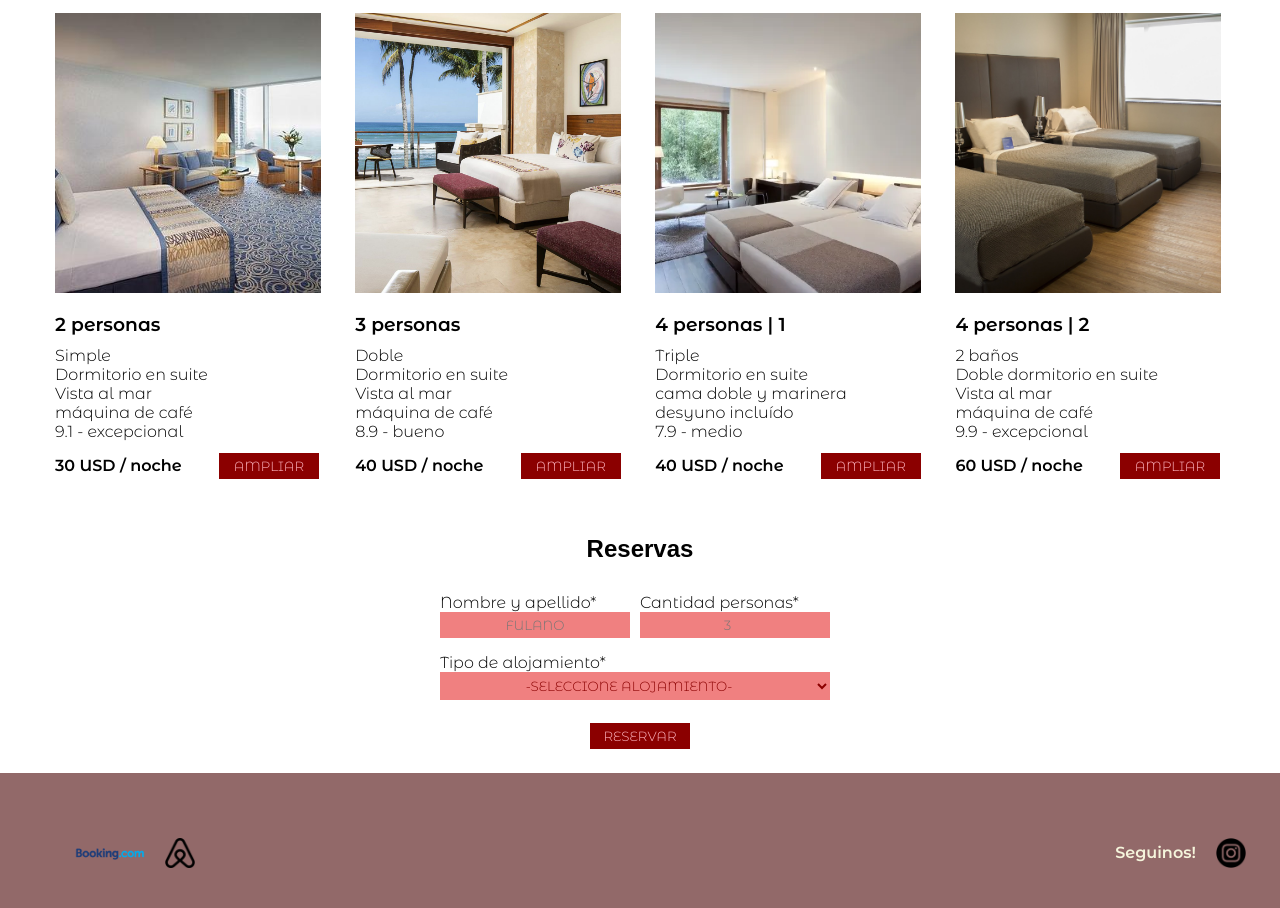
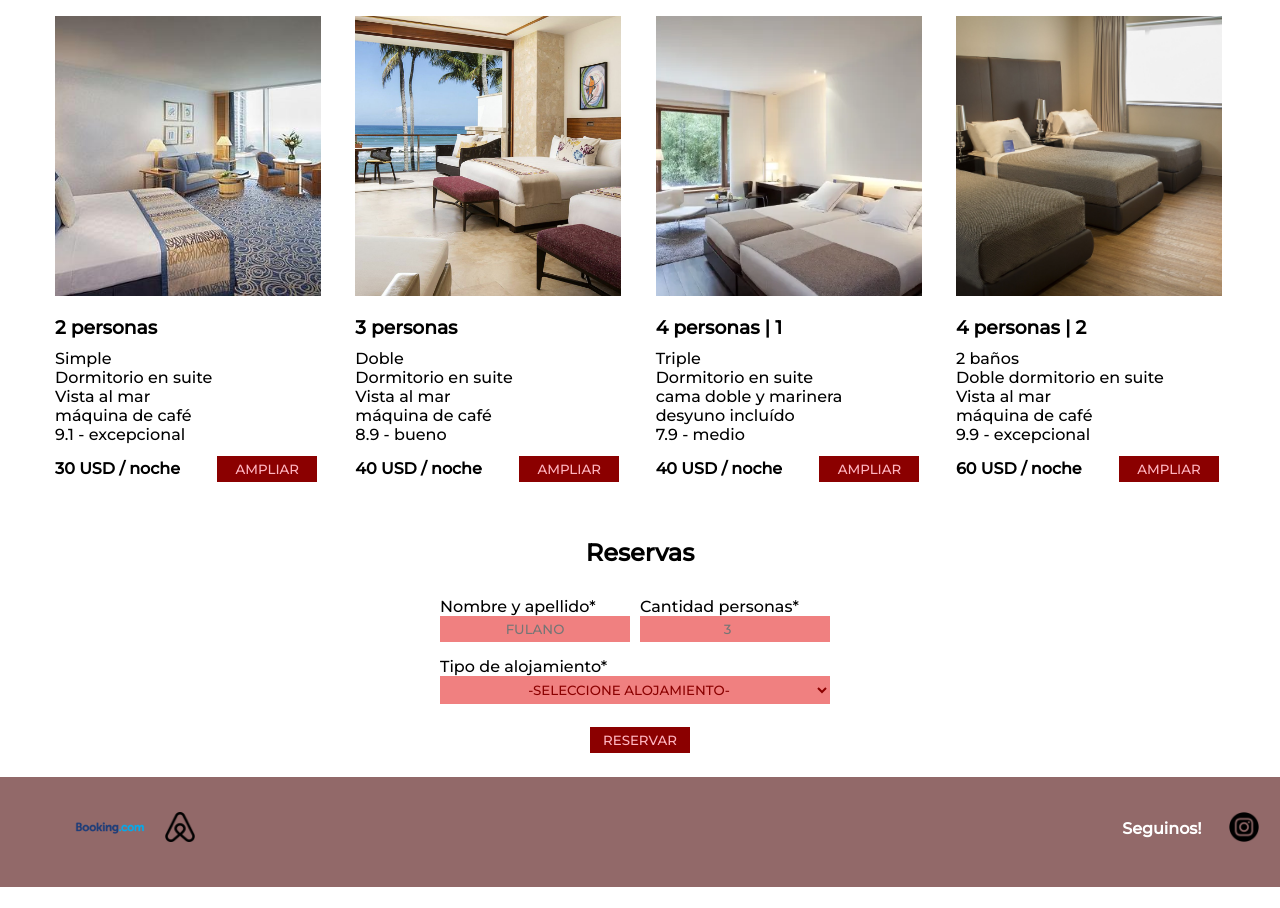
Before and after one commit to FlorenciaVillar0411/P-ginaAlojmamiento, a plain HTML site: page index.html in a window 1280 px wide. Shown: the part 1835-2743 px from the top of the page. After the commit the page ends 2722 px from the top, so only its background shows below. Drawn offline with Linux system fonts and the light colour scheme.

Commit message:
FINAL CON COMENTARIOS

```diff
--- a/css/style.css
+++ b/css/style.css
@@ -1,27 +1,36 @@
 *{
     margin: 0 0;
     padding: 0 0;
-    font-family: 'Montserrat Alternates', sans-serif;
+    font-family: 'Montserrat', sans-serif;
 }
+/* a todo se le reseatean los valores y se le agrega una tipografía */
+
 html{
     scroll-behavior: smooth;
 }
+/* el scrolll es por los botones del nav, para que la transacción no sea brusca */
 header, main, footer {display: block;}
 
+
+
+/* ------HEADER--------- */
 header{
     width: 1200px;
     height:150px;
     padding: 10px;
     text-align: center;
     margin: auto auto ;
+}
+/* Los valores del header dictan el tamaño y la posición de su contenido */
 
-}
 
+/* MENU */
 nav{
     text-align: right;
     display: block;
     padding-top: 50px;
 }
+/* Tamaño y posición general */
 
 nav ul{
     list-style-type: none;
@@ -39,25 +48,29 @@ nav ul li a{
     padding: 10px;
     text-align: center;
     text-decoration: none;
-
 }
+/* estilo de cada botón */
 nav ul li a:hover{
     color: lightpink;
     background-color: darkred;
+}
+/* Lo que sucede al pasar el mouse por arriba */
 
-
-}
+/* LOGO */
 header figure{
     width: 300px;
     text-align: left;
     float: left;
 }
-
+/* Posición */
 header figure img{
     height: 150px;
 
 }
+/* Tamaño */
 
+
+/* -----FOTO PORTADA------- */
 #portada{
     height: 470px;
     background-image: url(../img/f1.jpeg);
@@ -66,24 +79,24 @@ header figure img{
     margin: auto;
     text-align: center;
     background-position: 0 -200px;
-
 }
+/* Se posiciona  foto portada y se le da tamaño*/
 
 #textoPortada{
-    width: 800px;
+    width: 750px;
     text-align: center;
     margin: auto auto ;
     padding-top: 330px;
     color: white;
+}
+/* Tamaño del texto y estilo, posición */
 
-}
-
-
+/* ------CUERPO------- */
 main{
     width: 1200px;
     margin: auto auto ;
 }
-
+/* titulo de estilos de h2 y posición */
 h2{
     text-align: center;
     margin: 30px;
@@ -91,19 +104,27 @@ h2{
     font-family: 'Montserrat', sans-serif;
 }
 
+/* ------SECCION PROMOS------- */
 #promos article{
     width: 560px;
     display: inline-block;
     text-align: left;
-     margin: auto 20px;
-
+    margin: auto 20px;
 }
+/* Tamaño y posición a los articles */
 #promos article figure{
     width: 100%;
     height: 280px;
     margin-top: 10px;
     margin-bottom: 10px;
 }
+article figure img{
+    width: 100%;
+    height: 100%;
+    object-fit: cover;
+}
+
+/* Tamaño y posición imagenes */
 article h3{
 margin-top: 20px;
 margin-bottom: 10px;
@@ -111,8 +132,16 @@ margin-bottom: 10px;
 #promos article input{
     margin-left: 215px;
 }
+/* posición del botón */
 
+.datos{
+    text-align: left;
+    display: inline-block;
+    margin-top: 15px;
+}
+/* Info al lado del botón, se usa el mismo para los articles de tarifas*/
 
+/* -----BOTONES E INPUTS-------- */
 input, select{
 
     color: lightpink;
@@ -123,22 +152,14 @@ input, select{
     width: 100px;
     border: 0px;
 }
+/* estilo de los botones (todos) */
 
 input:hover, input[type=submit]:hover{
     background-color: lightcoral;
     color: darkred;
 }
-.datos{
-    text-align: left;
-    display: inline-block;
-    margin-top: 15px;
-}
 
-article figure img{
-    width: 100%;
-    height: 100%;
-    object-fit: cover;
-}
+/* --------FOTOS GRILLA--------- */
 .grid {
     display: grid;
     grid-template-columns: auto auto auto auto;
@@ -146,24 +167,51 @@ article figure img{
     grid-gap: 10px;
     padding: 10px;
 
-  }
-
+}
+/* info de la grid */
 section figure:nth-child(1){
     grid-column: 1;
     grid-row: 1 / 3;
 
 }
-
+/* foto 1 y 4,  las bajo a la segunda fil */
 section figure:nth-child(4){
     grid-column: 4;
     grid-row: 1 / 3;
 }
-
 .gridImg {
     width: 100%;
     height: 100%;
     object-fit: cover;
 }
+/* covertura imagen */
+
+
+/* ----------TARIFAS ARTICULOS------- */
+#tarifas article{
+    text-align: left;
+    display: inline-block;
+    width: 266px;
+    height: 300px;
+    margin: 15px;
+}
+/* Tamaño y posición */
+#tarifas article figure{
+    width: 266px;
+    height: 280px;
+    margin-top: 10px;
+    margin-bottom: 10px;
+}
+/* tamño imagenes */
+#tarifas article input{
+    display: inline-block;
+    margin-left: 33px;
+}
+/* posición input */
+/* Algunos estilos usa los mismos que los articulos de promo */
+
+
+/* ----------FORMULARIO------- */
 
 form {
     width: 450px;
@@ -173,6 +221,8 @@ form {
     margin: auto;
     margin-left: 400px;
 }
+/* se usa grid para ordenar, los hijos son los fieldsets */
+
 form fieldset:nth-child(3){
     grid-column: 1 / 3;
     grid-row: 2;
@@ -191,15 +241,14 @@ form input{
     color: darkred;
     text-align: center;
 }
-
 form input[type=submit]{
     display: block;
     width: 100px;
     color: lightpink;
     background-color: darkred;
     margin: 10px auto;
+}
 
-}
 select{
     width: 390px;
     background-color: lightcoral;
@@ -209,28 +258,9 @@ select{
     margin: auto auto;
 }
 
+/* Se estilean los inputs, boton y select para encajar el tamaño deseado */
 
-#tarifas article{
-    text-align: left;
-    display: inline-block;
-    width: 266px;
-    height: 300px;
-    margin: 15px;
-}
-#tarifas article figure{
-    width: 266px;
-    height: 280px;
-    margin-top: 10px;
-    margin-bottom: 10px;
-
-}
-#tarifas article input{
-    display: inline-block;
-    margin-left: 33px;
-}
-
-
-
+/* --------FOOTER------ */
 
 footer{
     background-color: rgb(146, 105, 105);
@@ -238,58 +268,37 @@ footer{
     width: 100%;
     height:60px;
     padding: 25px;
-    display: block;
-    padding-top: 50px;
     margin: auto auto;
-    text-align: right;
-    display: flex;
-
 }
 
 footer ul{
     list-style-type: none;
     width: 1200px;
     margin: auto auto;
-    text-align: right;
     display: flex;
-
-
 }
+/* Se usa flex para ponerlo en fila tanto en ul para las 2 il y en il para las cosas que tiene adentro*/
 
 footer ul li{
     display: flex;
 
 }
-#f1{
-    justify-content: left;
-    align-items: left;
+
+#f2{
+    margin-left: 900px;
 }
-#f2{
-    justify-content: right;
-    align-items: right;
-    margin-left: 900px;
-
+/* Por el órden se colocan a la derecha ya la izquierda pero se coloca con margin a la derecha porque el justify content lo deja al lado */
+footer ul li a{
+    text-decoration: none;
+    color: white;
+    display: flex;
 }
-footer div figure{
-    padding: 5px;
-}
-
-footer ul li p{
-    text-align: left;
-    display: inline-block;
-    flex-wrap: nowrap;
-
-}
-
+/* Se coloca flex para que queden las cosas una al lado de la otra */
 footer img{
-    display: block;
     height: 30px;
     padding: 10px;
-
 }
-
-footer ul li p{
-    display: block;
-    padding: 10px;
-    margin-top: 5px;
+footer ul li a p{
+    padding: 17px;
 }
+/* tamaño y posición de las cosas */
--- a/index.html
+++ b/index.html
@@ -5,19 +5,23 @@
     <meta name="viewport" content="width=device-width, initial-scale=1.0">
     <meta name="description" content="Obligatorio de diseño web - Universidad ORT 2022 - Florencia Villar 218320 ">
     <meta name="keywords" content="Diseño, página web, alojamiento, playa, educación">
-    <title>Florencia Villar</title>
+    <title>Florencia Villar 218320</title>
     <link rel="stylesheet" href="css/style.css">
-    <style>
-        @import url('https://fonts.googleapis.com/css2?family=Montserrat+Alternates:ital,wght@0,200;0,300;0,600;1,200&display=swap');
-    </style>
-
+    <link rel="preconnect" href="https://fonts.googleapis.com">
+    <link rel="preconnect" href="https://fonts.gstatic.com" crossorigin>
+    <link href="https://fonts.googleapis.com/css2?family=Montserrat:wght@500&display=swap" rel="stylesheet">
+    <!-- Se vincula la tipografía con los links que brinda google -->
 
 </head>
 <body>
+    <!-- -----HEADER------ -->
     <header>
+        <!-- ------LOGO----- -->
         <figure>
             <img src="img/beach.png"  alt="logo del alojamiento" title="logo">
         </figure>
+        <!-- Dentro del header ponemos el logo y un navegador con botones que vayan a las distintas secciones de la página -->
+        <!-- ------MENU------ -->
         <nav>
             <ul>
                 <li>
@@ -37,6 +41,9 @@
             </ul>
         </nav>
     </header>
+
+
+    <!-- ----IMAGEN Y TEXTO PORTADA------- -->
     <section>
         <div id="portada">
             <div id="textoPortada">
@@ -46,9 +53,16 @@
             </div>
         </div>
     </section>
+    <!-- La portada tiene un div contenedor que se usa como contenedor con imagen de fondo -->
     <main>
+        <!-- El main tiene medidas de ancho para toda la información diferentes de la foto de portada -->
+
+
+        <!-- -------PROMOS------- -->
+
         <section id="promos">
             <h2>Promos</h2>
+            <!-- titulo de la seccion -->
             <article>
                 <figure>
                     <img src="img/fpromo1.jpeg" alt="jacussi en balcón frente al mar" title="imagen promo"/>
@@ -57,6 +71,7 @@
                     <h3>Estadía 3 noches</h3>
                     <p>3 noches con vista al mar para 4 personas. Cena para 4 de paella. Balcón con yacusi y desyuno incluido. </p>
                 </span>
+                <!-- uso de span para la descripción de las promos -->
                 <p class = "datos"><strong>Vigencia 22/03/22 al 22/03/23</strong></p>
                 <input type="button" value="AMPLIAR">
             </article><article>
@@ -71,8 +86,12 @@
                 <p class = "datos"><strong>Vigencia 12/06/22 al 12/06/23</strong></p>
                 <input type="button" value="AMPLIAR">
             </article>
+            <!-- dentro de la sección se colocan 2 articles con fotos, descripción y un input (botón) -->
+            </section>
 
-            </section>
+
+            <!-- -------FOTOS GRID-------- -->
+
             <section id="fotos">
                 <h2>Fotos</h2>
                 <div class="grid">
@@ -83,8 +102,13 @@
                     <figure><img class="gridImg" src="img/grid3.webp" alt="foto costa con edificios" title="foto ubicacion"></figure>
                     <figure><img class="gridImg" src="img/grid2.jpeg" alt="camas de masaje frente al mar" title="masajes frente a playa"></figure>
                 </div>
+                <!-- La seccion de fotos tiene unicamente contenedores figure con fotos, al usar una grilla no es necesario identificarlos -->
+            </section>
 
-            </section>
+
+
+            <!-- -------ARTICLES TARIFAS-------- -->
+
             <section id="tarifas">
                 <h2>Tarifas</h2>
                 <article>
@@ -99,6 +123,7 @@
                         <p>máquina de café</p>
                         <p>9.1 - excepcional</p>
                     </span>
+                    <!-- uso de span para contener la información de la habitacion -->
                     <p class = "datos"><strong>30 USD / noche</strong></p>
                     <input type="button" value="AMPLIAR">
                 </article>
@@ -147,9 +172,14 @@
                     <p class = "datos"><strong>60 USD / noche</strong></p>
                     <input type="button" value="AMPLIAR">
                 </article>
+                <!-- La sección de tarifas tiene 4 articles similares a los de la sección promos -->
+            </section>
 
 
-            </section>
+
+
+            <!-- ----------FORMULARIO RESERVA----------- -->
+
             <section id="reservas">
                 <h2>Reservas</h2>
                 <form>
@@ -181,10 +211,13 @@
                     <input type="submit" value="RESERVAR">
                 </fieldset>
             </form>
+            <!-- La sección de reservas tiene únicamente un formulario delimitado con fieldsets para luego utilizar grid -->
+        </section>
+    </main>
 
-            </section>
 
-    </main>
+    <!-- -------FOOTER---------- -->
+
     <footer>
         <ul>
             <li id="f1">
@@ -196,11 +229,15 @@
                 </figure>
             </li>
             <li id="f2">
-                <p><strong>Seguinos!</strong</p>
-                <figure>
+                <a target="_blank" href="https://www.instagram.com/">
+                    <p><strong>Seguinos!</strong></p>
                     <img src="/img/instagram.png" alt="icono de instagram que funciona de botón" title="boton de instagram">
-                </figure>            </li>
+                </a>
+                <!-- Es un a porque no se puede vincular a una web un figure, pero si un a -->
+            </li>
         </ul>
+        <!-- Lista en footer para luego facilitar el posicionamiento de los elementos
+        las fotos deberían dirigir a links de otras páginas web al ser clickeados -->
 
     </footer>
 </body>
```
